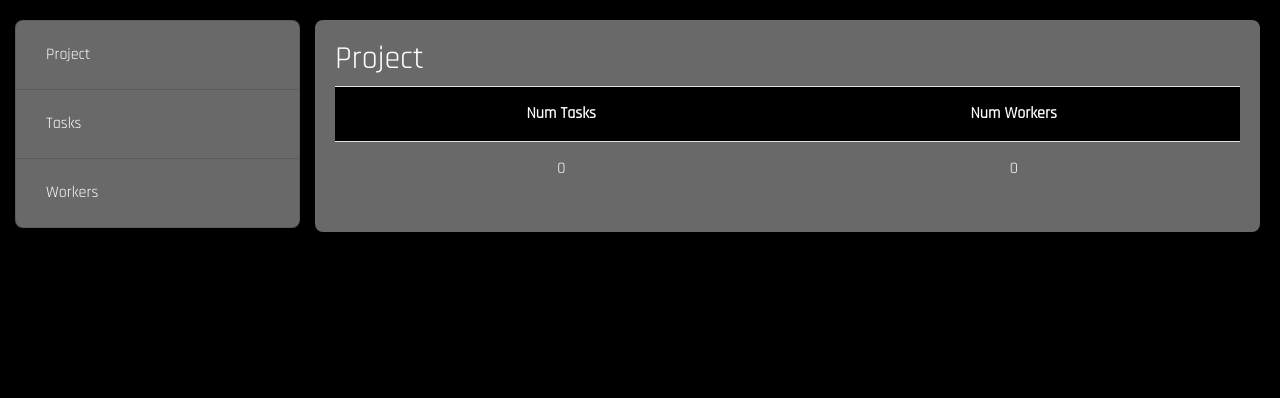
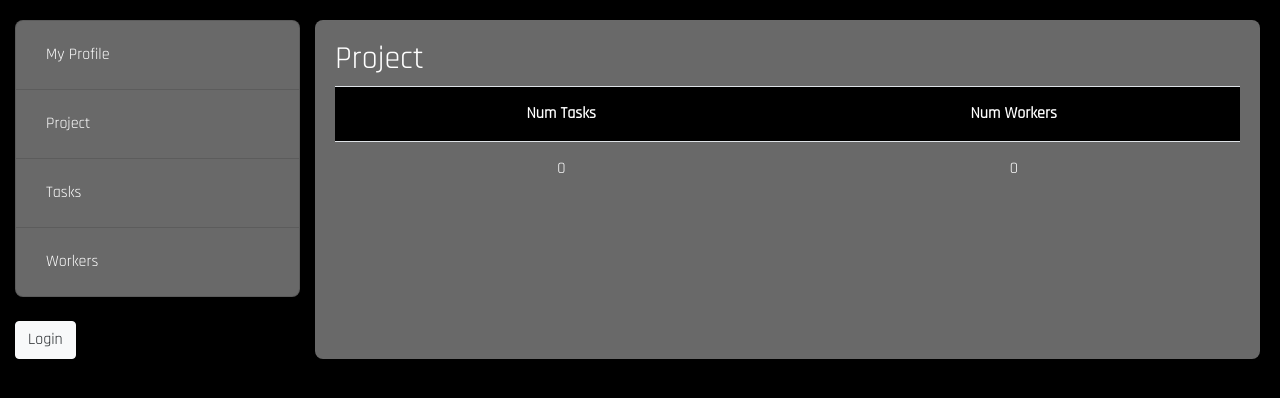
Before and after one commit to Volokitin-Vitaliy/py-crm-tasks, a Django app: page /board/ in a window 1280 px wide. Shown: the top 398 px of the page. Run offline with Django 5.2, Linux system fonts and the light colour scheme; data that the repository does not hold is empty.

Commit message:
Update sidebar with user profile and authentication options
- Added a My Profile link in the sidebar that leads to the user's profile if authenticated, or the login page if not
- Added login/logout buttons based on user authentication state
- Improved user navigation with authentication-specific options in the sidebar

```diff
--- a/templates/includes/sidebar.html
+++ b/templates/includes/sidebar.html
@@ -1,4 +1,11 @@
 <ul class="sidebar-nav list-group">
+  <li class="list-group-item">
+    {% if user.is_authenticated %}
+      <a href="{% url 'board:worker-profile-detail' user.id %}">My Profile</a>
+    {% else %}
+      <a href="{% url 'login' %}">My Profile</a>
+    {% endif %}
+  </li>
   <li class="list-group-item">
     <a href="{% url 'board:index' %}">Project</a>
   </li>
@@ -9,3 +16,15 @@
     <a href="{% url 'board:worker-list' %}">Workers</a>
   </li>
 </ul>
+<br>
+    {% if user.is_authenticated %}
+    <form action="{% url 'logout' %}" method="post">
+      {% csrf_token %}
+      <button class="btn btn-light btn-hover" type="submit">Logout</button>
+    </form>
+  {% else %}
+    <form action="{% url 'login' %}" method="">
+      {% csrf_token %}
+      <button class="btn btn-light btn-hover"  type="submit">Login</button>
+    </form>
+  {% endif %}
```
